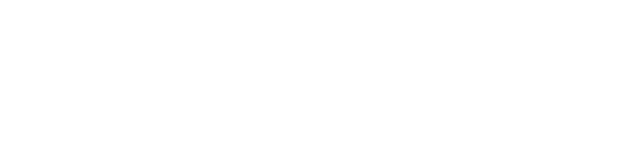
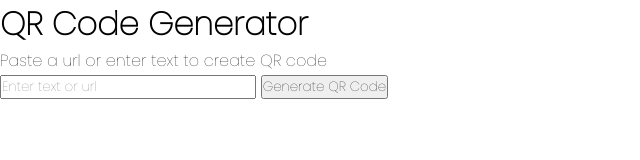
Before and after one commit to GioGKS/QR_Generator__JavaScript, a plain HTML site: page QR Code Generator/index.html in a window 1280 px wide. Shown: the whole page, without its empty margins (0-640 px from the left). Drawn offline with Linux system fonts and the light colour scheme.

Commit message:
Added elements

```diff
--- a/QR Code Generator/index.html
+++ b/QR Code Generator/index.html
@@ -2,11 +2,21 @@
 <html lang="en">
 <head>
     <meta charset="UTF-8">
+    <title>QR Code Generator | BY GioGKS</title>
     <meta http-equiv="X-UA-Compatible" content="IE=edge">
     <meta name="viewport" content="width=device-width, initial-scale=1.0">
-    <title>Document</title>
+    <link rel="stylesheet" href="style.css">
 </head>
 <body>
-
+    <div class="wrapper">
+        <header>
+            <h1>QR Code Generator</h1>
+            <p>Paste a url or enter text to create QR code</p>
+        </header>
+        <div class="form">
+            <input type="text" placeholder="Enter text or url">
+            <button>Generate QR Code</button>
+        </div>
+    </div>
 </body>
 </html>
--- a/QR Code Generator/style.css
+++ b/QR Code Generator/style.css
@@ -0,0 +1,8 @@
+/* Import Google Font - Poppins */
+@import url('https://fonts.googleapis.com/css2?family=Poppins:wght@100&display=swap');
+*{
+    margin: 0;
+    padding: 0;
+    box-sizing: border-box;
+    font-family: 'Poppins', sans-serif;
+}
```
